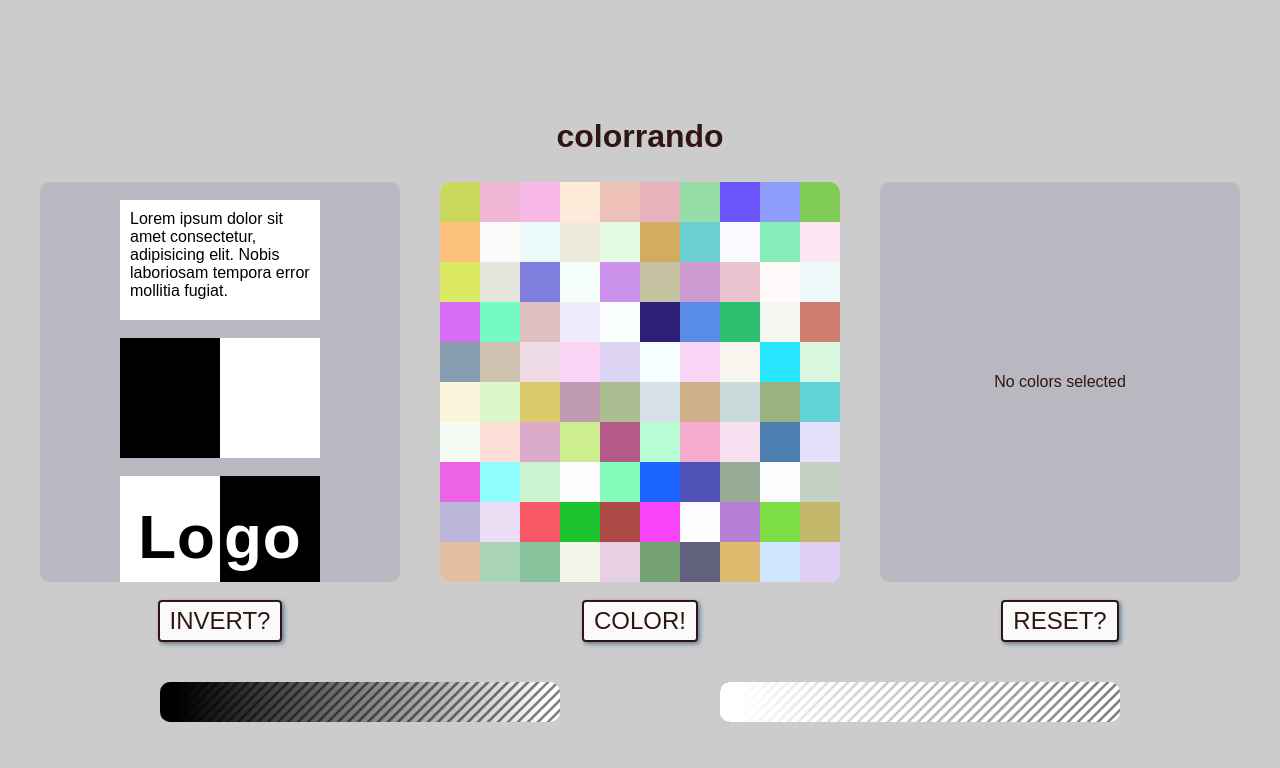
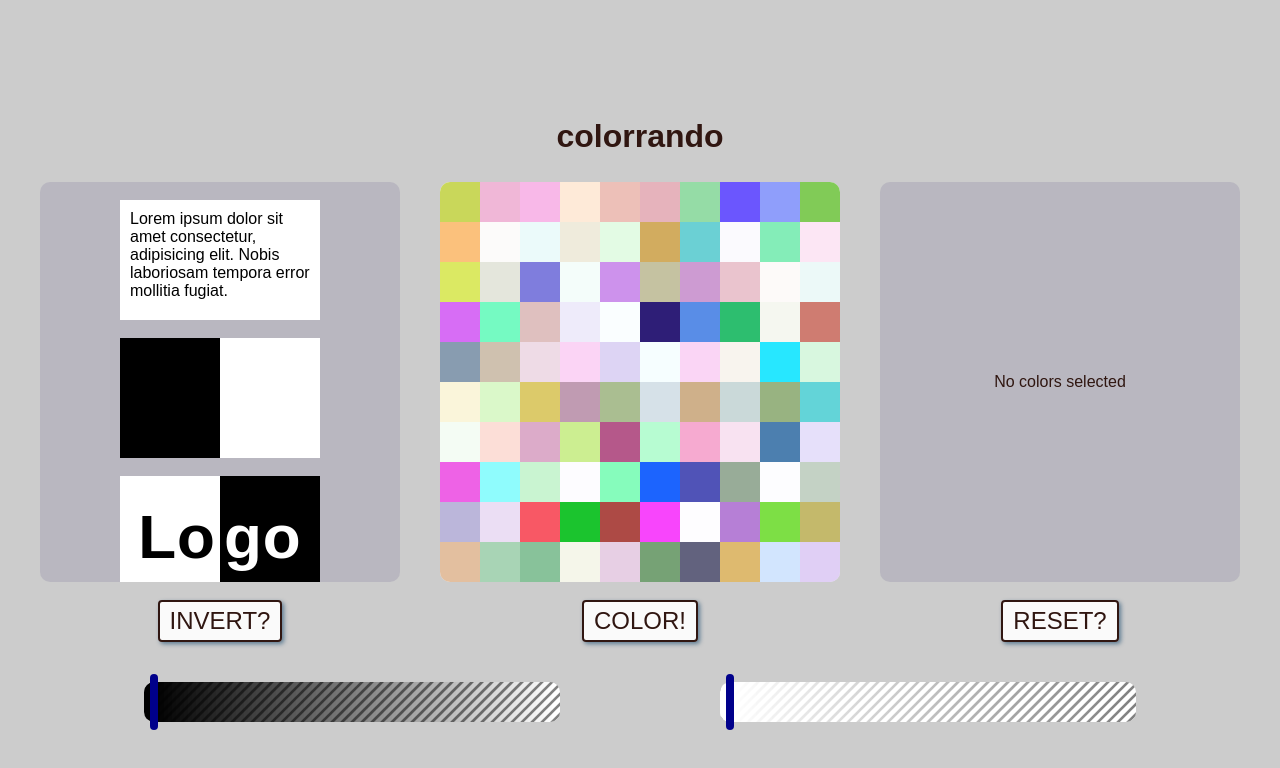
Before and after one commit to galustoff/colorrando, a Vue app: page / in a window 1280 px wide. Shown: the top 768 px of the page. Built offline with nearby package versions, Linux system fonts and the light colour scheme.

Commit message:
set transparency sliders

```diff
--- a/src/AppTransparencyRange.vue
+++ b/src/AppTransparencyRange.vue
@@ -1,15 +1,17 @@
 <template>
   <div class="transparency-range">
-    <div class="transparency-range__ear" :style="leftEarStyle"></div>
+    <div class="transparency-range__bg">
+      <div class="transparency-range__ear" :style="leftEarStyle"></div>
+      <div class="transparency-range__ear"></div>
+    </div>
     <div class="transparency-range__container">
       <app-transparency-range-division
         v-for="i in 100"
         :key="i"
         :color="getRgbaColor(i)"
-        :alpha="i"
+        :isActive="i === colorAlpha * 100"
       />
     </div>
-    <div class="transparency-range__ear"></div>
   </div>
 </template>
 
@@ -54,24 +56,40 @@
 
 <style scoped>
   .transparency-range {
-    width: 400px;
+    width: 416px;
     height: 40px;
+    position: relative;
+  }
+
+  .transparency-range__bg {
+    position: absolute;
+    top: 0;
+    right: 0;
+    bottom: 0;
+    left: 0;
+    background-image: url(./assets/transparency-range_bg.png);
+    display: flex;
+    justify-content: space-between;
     border-radius: 10px;
-    background-image: url(./assets/transparency-range_bg.png);
     overflow: hidden;
-    display: flex;
   }
 
   .transparency-range__ear {
-    width: 16px;
+    width: 8px;
     height: 40px;
   }
 
   .transparency-range__container {
+    position: absolute;
+    top: 0;
+    right: 8px;
+    bottom: 0;
+    left: 8px;
     display: flex;
     flex-direction: row-reverse;
     cursor: pointer;
     width: 400px;
     height: 40px;
+    overflow: visible;
   }
 </style>
--- a/src/AppTransparencyRangeDivision.vue
+++ b/src/AppTransparencyRangeDivision.vue
@@ -1,19 +1,14 @@
 <template>
-  <div
-    :class="{
-      'transparency-range__division': true,
-      'transparency-range__division_bright': this.alpha > 50,
-      'transparency-range__division_pale': this.alpha <= 50
-    }"
-    :style="bgc"
-  ></div>
+  <div class="transparency-range__division" :style="bgc">
+    <div v-if="isActive" class="transparency-range__slider"></div>
+  </div>
 </template>
 
 <script>
   export default {
     props: {
       color: String,
-      alpha: Number
+      isActive: Boolean
     },
 
     computed: {
@@ -37,18 +32,25 @@
   .transparency-range__division:hover::after {
     content: '';
     position: absolute;
-    top: 0;
+    top: -8px;
     right: -2px;
-    bottom: 0;
+    bottom: -8px;
     left: -2px;
+    background-color: darkred;
+    border-radius: 10px;
+    overflow: hidden;
+    z-index: 2;
+  }
+
+  .transparency-range__slider {
+    position: absolute;
+    top: -8px;
+    right: -2px;
+    bottom: -8px;
+    left: -2px;
+    background-color: darkblue;
+    border-radius: 10px;
+    overflow: hidden;
     z-index: 1;
   }
-
-  .transparency-range__division_bright:hover::after {
-    background-color: darkorange;
-  }
-
-  .transparency-range__division_pale:hover::after {
-    background-color: darkcyan;
-  }
 </style>
```
